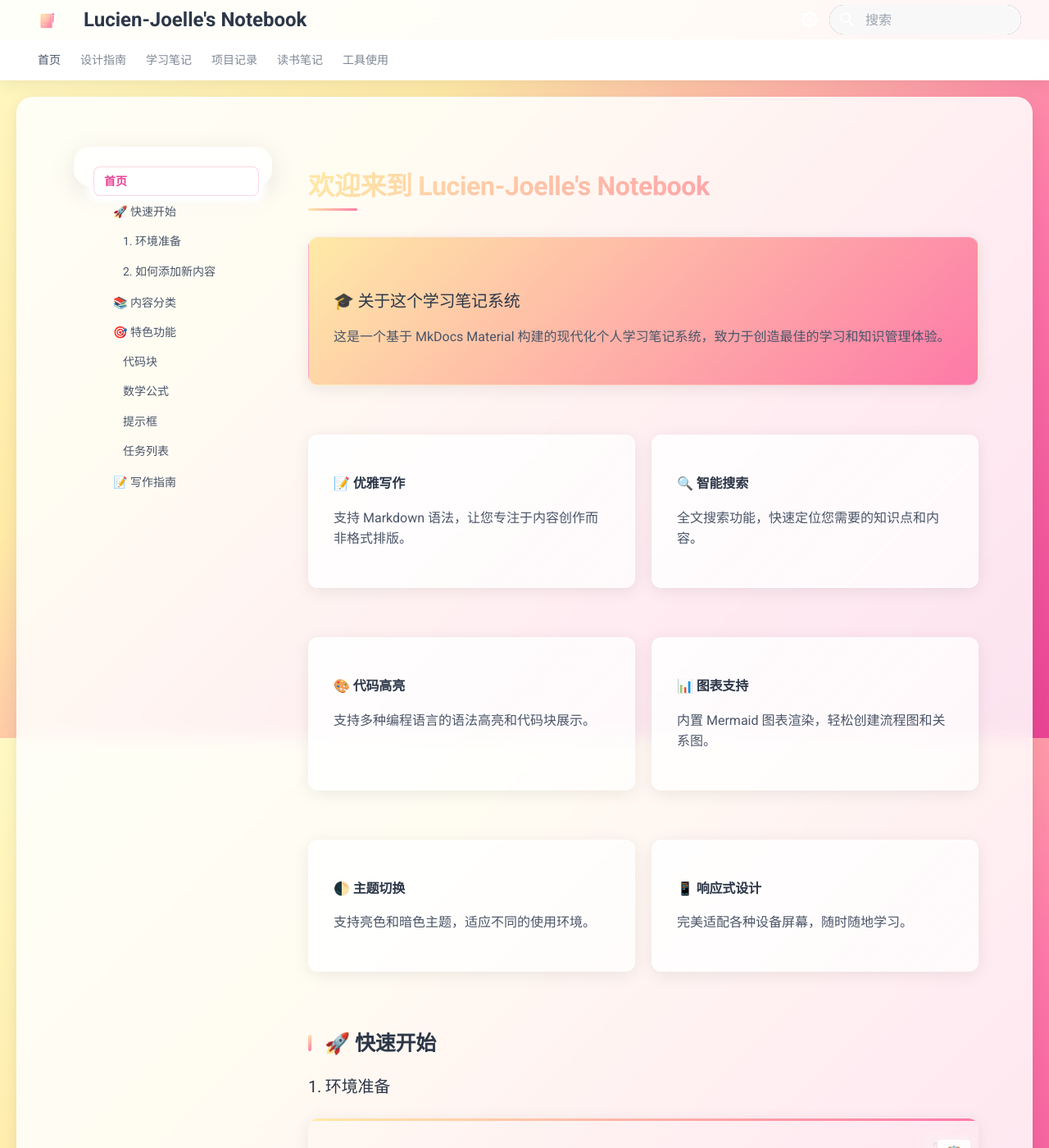
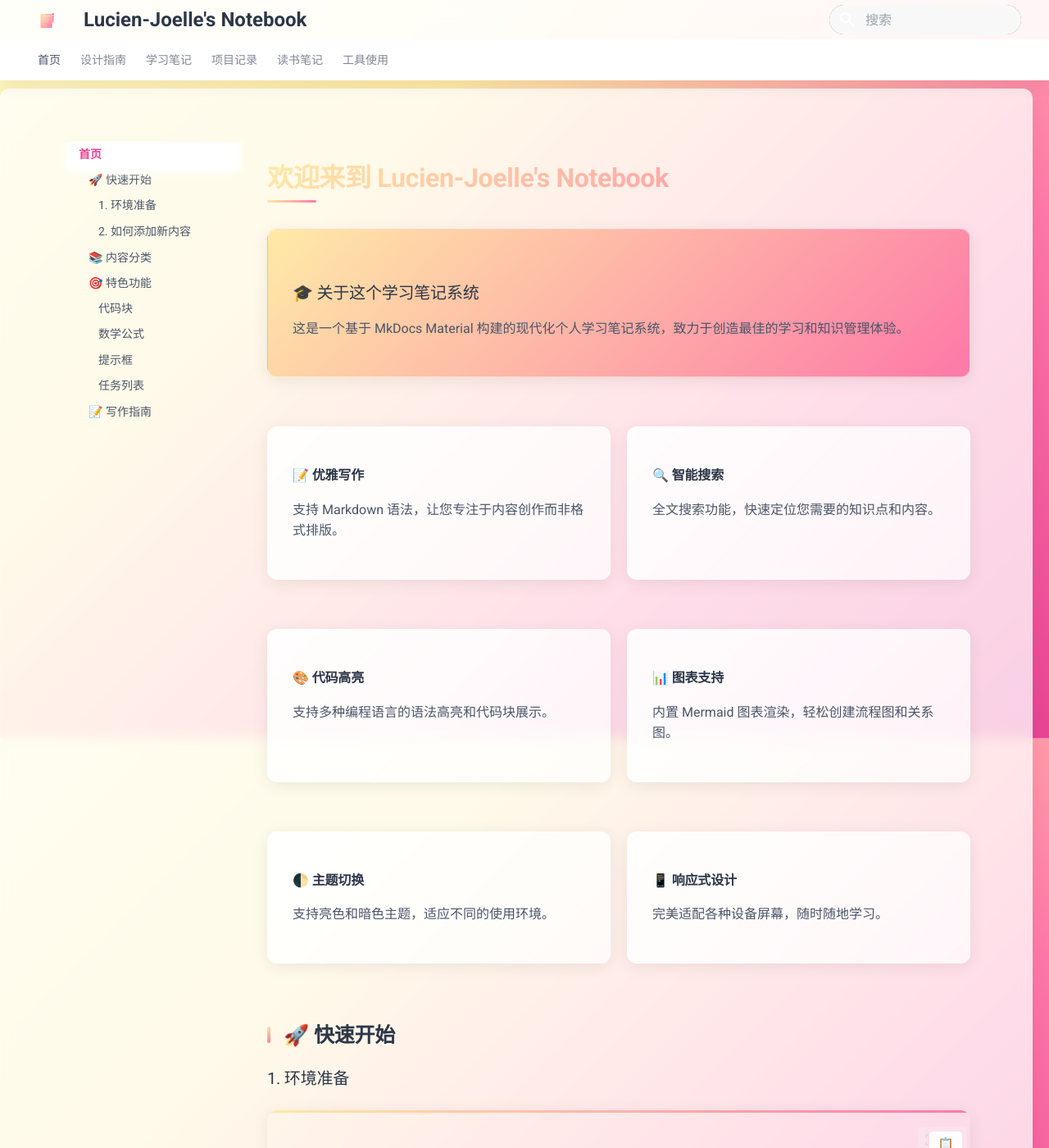
Before and after one commit to Lucien-Joelle/notebook, an MkDocs documentation site: the page built from docs/index.md, in a window 1280 px wide and 1400 px high. Shown: the whole window at 82% size. Built offline with MkDocs 1.6.1 and Material for MkDocs 9.7.7, drawn with Linux system fonts in a browser that asks for light colours; the version menu is left out.

Commit message:
大幅简化布局：删除深色模式，侧边栏完全透明，减少冗余装饰

```diff
--- a/docs/stylesheets/extra.css
+++ b/docs/stylesheets/extra.css
@@ -28,12 +28,12 @@
 }
 
 .md-main {
-  background: rgba(255, 255, 255, 0.85);
-  backdrop-filter: blur(10px);
-  border-radius: 20px;
-  margin: 1rem;
-  box-shadow: var(--shadow-light);
-  border: 1px solid rgba(255, 255, 255, 0.3);
+  background: rgba(255, 255, 255, 0.75);
+  backdrop-filter: blur(8px);
+  border-radius: 12px;
+  margin: 0.5rem 1rem 1rem 0;
+  box-shadow: 0 4px 20px rgba(0,0,0,0.06);
+  border: 1px solid rgba(255, 255, 255, 0.2);
 }
 
 .md-main__inner {
@@ -94,29 +94,29 @@
 
 /* 侧边栏美化 */
 .md-sidebar {
-  background: rgba(255,255,255,0.6);
-  backdrop-filter: blur(20px);
-  border-radius: 20px;
-  margin: 1rem;
-  box-shadow: 0 8px 32px rgba(0,0,0,0.1);
-  border: 1px solid rgba(255, 255, 255, 0.4);
+  background: transparent;
+  backdrop-filter: none;
+  border-radius: 0;
+  margin: 0;
+  box-shadow: none;
+  border: none;
 }
 
 .md-sidebar--primary {
-  background: rgba(255,255,255,0.6);
-  backdrop-filter: blur(20px);
+  background: transparent;
+  backdrop-filter: none;
 }
 
 .md-sidebar--secondary {
-  background: rgba(255,255,255,0.6);
-  backdrop-filter: blur(20px);
+  background: transparent;
+  backdrop-filter: none;
 }
 
 .md-nav__title {
   font-weight: 600;
   color: #2d3748 !important;
   background: transparent !important;
-  padding: 1rem !important;
+  padding: 0.5rem 1rem !important;
 }
 
 .md-nav__title--site {
@@ -132,24 +132,22 @@
 }
 
 .md-nav__item .md-nav__link {
-  border-radius: 8px;
-  margin: 2px 8px;
-  padding: 8px 12px;
+  border-radius: 4px;
+  margin: 1px 12px;
+  padding: 6px 8px;
   transition: var(--transition-smooth);
   color: #4a5568 !important;
 }
 
 .md-nav__item .md-nav__link:hover {
-  background: rgba(253, 121, 168, 0.1);
-  transform: translateX(4px);
+  background: rgba(253, 121, 168, 0.08);
   color: #2d3748 !important;
 }
 
 .md-nav__item .md-nav__link--active {
-  background: rgba(253, 121, 168, 0.2);
+  background: rgba(253, 121, 168, 0.15);
   color: #e84393 !important;
   font-weight: 600;
-  border: 1px solid rgba(253, 121, 168, 0.3);
 }
 
 /* 内容区域美化 */
@@ -418,12 +416,12 @@
 
 /* 页脚美化 */
 .md-footer {
-  background: rgba(255, 255, 255, 0.9);
-  backdrop-filter: blur(15px);
-  border-top: 1px solid rgba(255, 255, 255, 0.3);
-  margin: 1rem;
-  border-radius: 20px;
-  box-shadow: var(--shadow-light);
+  background: rgba(255, 255, 255, 0.7);
+  backdrop-filter: blur(8px);
+  border-top: 1px solid rgba(255, 255, 255, 0.2);
+  margin: 0 1rem 1rem 0;
+  border-radius: 12px;
+  box-shadow: 0 2px 10px rgba(0,0,0,0.04);
 }
 
 .md-footer__inner {
@@ -474,9 +472,9 @@
   }
 
   .md-sidebar {
-    background: rgba(255,255,255,0.9);
-    border-radius: 15px;
-    margin: 0.5rem;
+    background: transparent;
+    border-radius: 0;
+    margin: 0;
   }
 
   .md-typeset h1 {
@@ -607,15 +605,7 @@
   cursor: zoom-in;
 }
 
-/* 添加暗色主题优化 */
-[data-md-color-scheme="slate"] .copy-button {
-  background: rgba(0,0,0,0.7);
-  color: white;
-}
 
-[data-md-color-scheme="slate"] .copy-button:hover {
-  background: rgba(0,0,0,0.9);
-}
 
 /* 打印样式优化 */
 @media print {
@@ -636,48 +626,17 @@
   }
 }
 
-/* 去掉所有侧边栏边框线 */
-.md-sidebar {
+/* 去掉默认的分割线和边框 */
+.md-sidebar,
+.md-sidebar--primary,
+.md-sidebar--secondary,
+.md-nav,
+.md-nav--primary,
+.md-nav--secondary {
   border: none !important;
-  border-left: none !important;
-  border-right: none !important;
 }
 
-.md-sidebar--primary {
-  border: none !important;
-  border-left: none !important;
-  border-right: none !important;
-}
-
-.md-sidebar--secondary {
-  border: none !important;
-  border-left: none !important;
-  border-right: none !important;
-}
-
-.md-nav {
-  border: none !important;
-  border-left: none !important;
-  border-right: none !important;
-}
-
-.md-nav--primary {
-  border: none !important;
-  border-left: none !important;
-  border-right: none !important;
-}
-
-.md-nav--secondary {
-  border: none !important;
-  border-left: none !important;
-  border-right: none !important;
-}
-
-/* 去掉默认的Material Design分割线 */
-.md-nav__item--nested > .md-nav__link:after {
-  display: none !important;
-}
-
+.md-nav__item--nested > .md-nav__link:after,
 .md-nav__separator {
   display: none !important;
 }
@@ -699,55 +658,21 @@
   color: #9ca3af !important;
 }
 
-/* 侧边栏深度优化 - 确保所有元素透明背景 */
-.md-sidebar__inner {
-  background: transparent !important;
-}
-
-.md-nav__list {
-  background: transparent !important;
-}
-
-.md-nav__item {
-  background: transparent !important;
-}
-
-.md-nav__item--nested {
-  background: transparent !important;
-}
-
-.md-nav__source {
-  background: transparent !important;
-}
-
-/* 确保所有可能的深色背景都被覆盖 */
-[data-md-level="0"] .md-nav__title {
-  background: transparent !important;
-}
-
-[data-md-level="1"] .md-nav__title {
-  background: transparent !important;
-}
-
-.md-nav__title--active {
-  background: transparent !important;
-}
-
-/* 移除可能存在的Material主题默认样式 */
-.md-nav__title[for="__drawer"] {
-  background: transparent !important;
-}
-
-.md-nav__title[for="__search"] {
-  background: transparent !important;
-}
-
-/* 侧边栏内容区域优化 */
+/* 确保侧边栏完全透明 */
+.md-sidebar__inner,
+.md-nav__list,
+.md-nav__item,
+.md-nav__item--nested,
+.md-nav__source,
+.md-nav__title--site,
+.md-nav__title--active,
+.md-nav__title[for="__drawer"],
+.md-nav__title[for="__search"],
 .md-sidebar .md-sidebar__scrollwrap {
   background: transparent !important;
 }
 
 .md-overlay {
-  background: rgba(255, 255, 255, 0.3) !important;
-  backdrop-filter: blur(10px) !important;
+  background: rgba(255, 255, 255, 0.2) !important;
+  backdrop-filter: blur(5px) !important;
 }
--- a/mkdocs.yml
+++ b/mkdocs.yml
@@ -42,22 +42,9 @@
     - toc.follow
     - toc.integrate
   palette:
-    # 浅色模式 - 蓝紫色主题
-    - media: "(prefers-color-scheme: light)"
-      scheme: default
-      primary: deep purple
-      accent: purple
-      toggle:
-        icon: material/brightness-7
-        name: 切换到深色模式
-    # 深色模式 - 深紫色主题
-    - media: "(prefers-color-scheme: dark)"
-      scheme: slate
-      primary: deep purple
-      accent: purple
-      toggle:
-        icon: material/brightness-4
-        name: 切换到浅色模式
+    scheme: default
+    primary: deep purple
+    accent: purple
 
 # Markdown扩展
 markdown_extensions:
```
